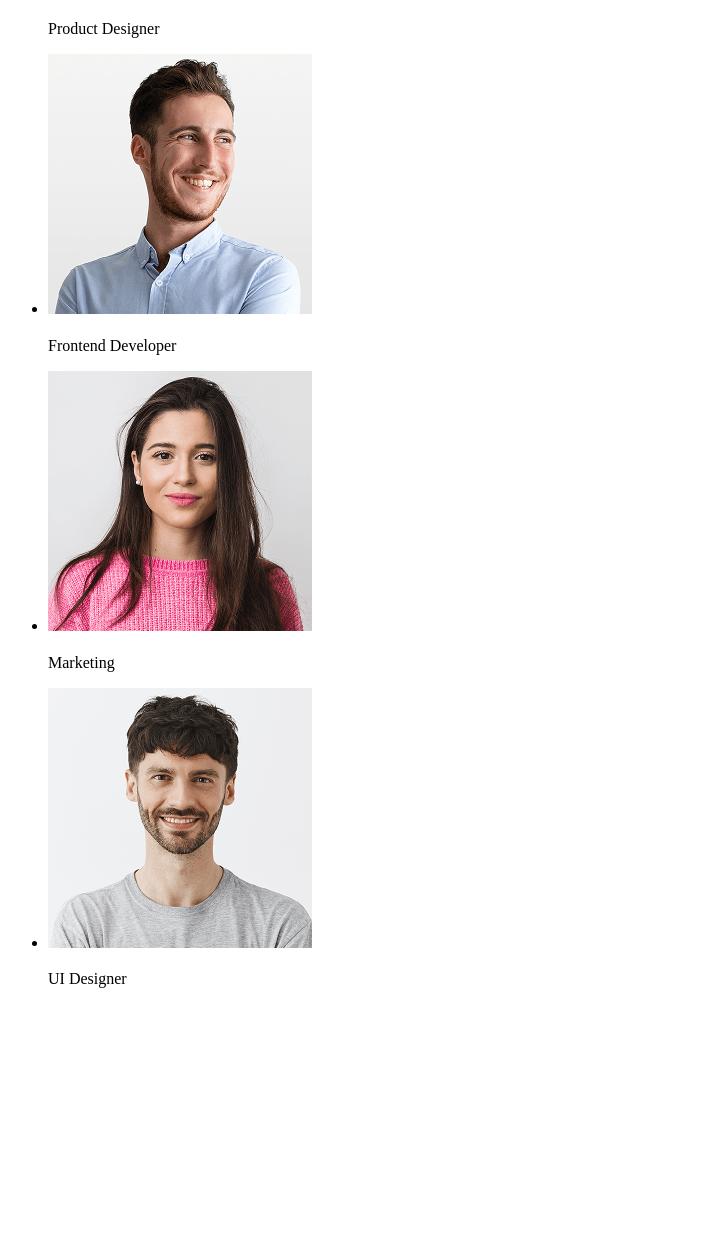
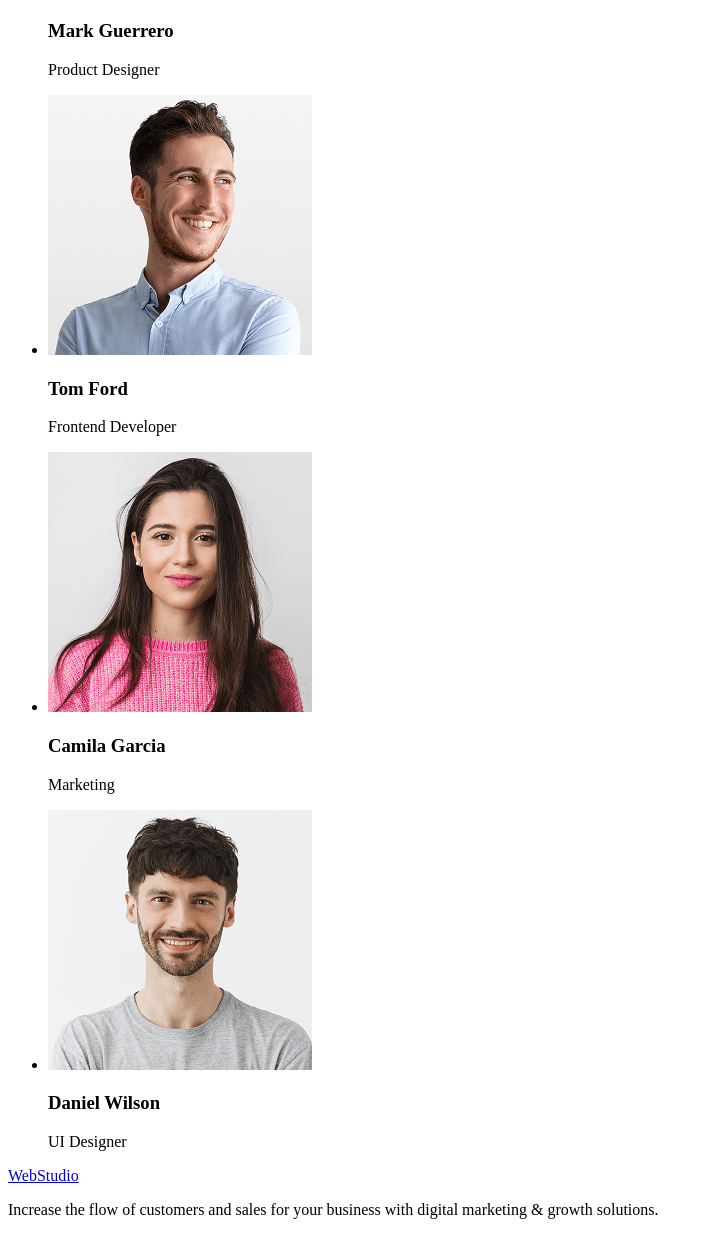
Before and after one commit to 0DarkDante/goit-markup-hw-01, a plain HTML site: page index.html in a window 1280 px wide. Shown: the part 875-2110 px from the top of the page, without its empty margins (0-713 px from the left). Before the commit the page ends 1879 px from the top, so only its background shows below. Drawn offline with Linux system fonts and the light colour scheme.

Commit message:
first homework completed

```diff
--- a/index.html
+++ b/index.html
@@ -57,22 +57,22 @@
     <ul>
       <li>
         <img src="images/Mark Guerrtro-min.png" alt="Mark Guerrtro" width="264" height="260">
-        <h3></h3>
+        <h3>Mark Guerrero</h3>
         <p>Product Designer</p>
       </li>
       <li>
         <img src="images/Tom Ford-min.png" alt="Tom Ford" width="264" height="260">
-        <h3></h3>
+        <h3>Tom Ford</h3>
         <p>Frontend Developer</p>
       </li>
       <li>
         <img src="images/Camila Garcia-min.png" alt="Camila Garcia" width="264" height="260">
-        <h3></h3>
+        <h3>Camila Garcia</h3>
         <p>Marketing</p>
       </li>
       <li>
         <img src="images/Daniel Wilson-min.png" alt="Daniel Wilson" width="264" height="260">
-        <h3></h3>
+        <h3>Daniel Wilson</h3>
         <p>UI Designer</p>
       </li>
     </ul>
@@ -80,7 +80,8 @@
 </main>
 
 <footer>
-
+  <a href="index.html">WebStudio</a>
+  <p>Increase the flow of customers and sales for your business with digital marketing & growth solutions.</p>
 </footer>
 </body>
 </html>
```
Also changed, not shown: 1 other file.
